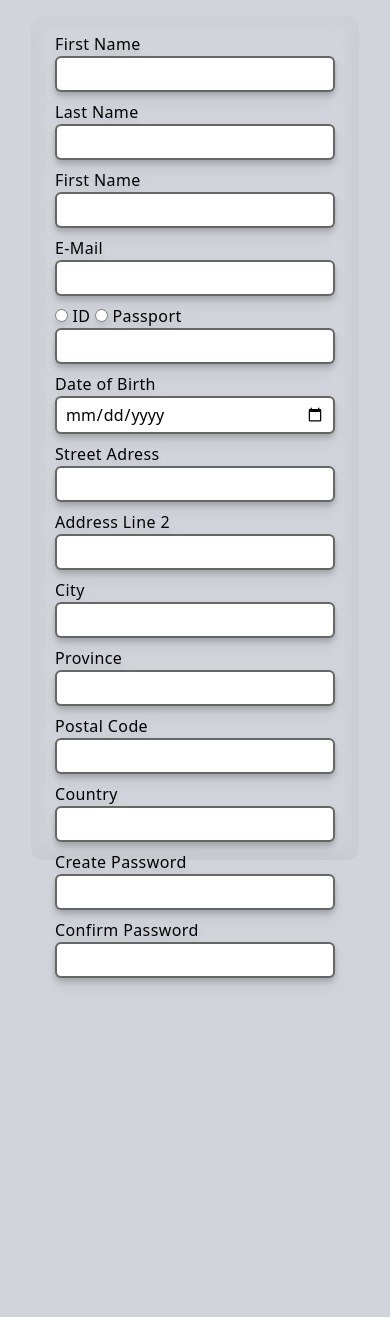
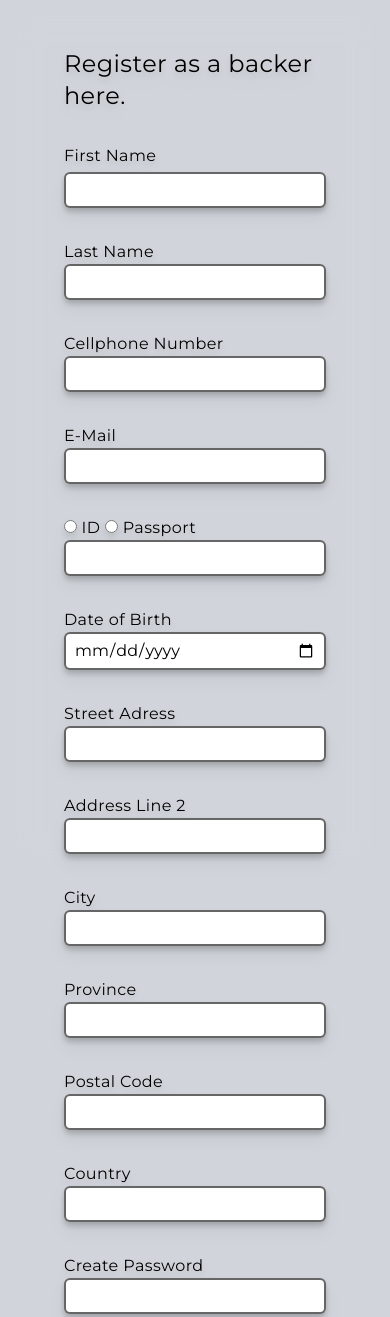
Before and after one commit to ArcaneOracle/backer-registration-form, a website: page src/index.html in a window 390 px wide. Shown: the top 1317 px of the page. Before the commit the page ends 978 px from the top, so only its background shows below. Drawn offline with Linux system fonts and the light colour scheme.

Commit message:
Basic layout done
Finished basic layout on large screens.
Not yet mobile responsive.
Need to fix a bug where autofillers for input fields cover the icon you need to click that let's you choose the date/time, etc...

```diff
--- a/src/index.html
+++ b/src/index.html
@@ -4,38 +4,59 @@
 <head>
   <meta charset="UTF-8">
   <meta name="viewport" content="width=device-width, initial-scale=1.0">
+  <link href="https://fonts.googleapis.com/css?family=Montserrat:400,700" rel="stylesheet">
   <link href="output.css" rel="stylesheet">
+  <style>
+    /* Apply the Montserrat font to elements on your website */
+    body {
+        font-family: 'Montserrat', sans-serif;
+    }
+  </style>
   <title>Backer Registration Form</title>
 </head>
 
 <body class="p-4 px-4 tracking-wide bg-gray-300 xs:bg-green-300 sm:bg-pink-300 md:bg-purple-300 lg:bg-blue-300 xl:bg-red-300 2xl:bg-orange-300">
-  <form class="flex flex-wrap items-center justify-center h-screen m-auto w-11/12 sm:w-5/6 md:w-2/3 lg:1/3 px-6 py-4 rounded-xl space-y-2 drop-shadow-lg backdrop-blur-md hover:backdrop-blur-sm duration-1000 ease-in-out" method="post" enctype="multipart/form-data">
+  <form class="h-screen m-auto w-auto px-6 py-4 rounded-xl backdrop-blur-md hover:backdrop-blur-sm duration-1000 ease-in-out">
+    <div class="flex flex-wrap m-auto w-auto sm:w-5/6 md:w-2/3 lg:1/3 px-6 py-4 rounded-xl drop-shadow-lg backdrop-blur-md hover:backdrop-blur-sm duration-1000 ease-in-out space-y-8">
+      <h1 class="w-full text-2xl">
+        Register as a backer here.
+      </h1>
+
   <!-- FIRST NAME -->
-    <label class="w-full">
+      <div class="w-full md:w-2/5 mr-auto my-auto space-y-1">
+        <label>
           First Name
+        </label>
         <input type="text" class="w-full border-black border-2 border-solid focus:outline-none px-2 py-1 rounded-md border-opacity-60 drop-shadow-md" required>
-    </label>
+      </div>
 
   <!-- LAST NAME -->
-    <label class="w-full">
+      <div class="w-full md:w-2/5 ml-auto my-auto space-y-1">
+        <label>
           Last Name
           <input type="text" class="w-full border-black border-2 border-solid focus:outline-none px-2 py-1 rounded-md border-opacity-60 drop-shadow-md" required>
         </label>
+      </div>
 
   <!-- PHONE -->
-    <label class="w-full">
-      First Name
+      <div class="w-full md:w-2/5 mr-auto my-auto space-y-1">
+        <label>
+          Cellphone Number
           <input type="text" class="w-full border-black border-2 border-solid focus:outline-none px-2 py-1 rounded-md border-opacity-60 drop-shadow-md" required>
         </label>
+      </div>
 
   <!-- EMAIL -->
-    <label class="w-full">
+      <div class="w-full md:w-2/5 ml-auto my-auto space-y-1">
+        <label>
           E-Mail
           <input type="text" class="w-full border-black border-2 border-solid focus:outline-none px-2 py-1 rounded-md border-opacity-60 drop-shadow-md" required>
         </label>
+      </div>
 
   <!-- ID NUMBER/PASSPORT -->
-    <div class="w-full">
+      <div class="w-full md:w-2/5 mr-auto my-auto space-y-1">
+        <div class="">
           <label for="enterID">
             <input type="radio" name="id/passport" id="enterID">
             ID
@@ -47,61 +68,86 @@
           </label>
           <input type="text" class="w-full border-black border-2 border-solid focus:outline-none px-2 py-1 rounded-md border-opacity-60 drop-shadow-md" required>
         </div>
+      </div>
 
   <!-- DATE OF BIRTH -->
-    <label class="w-full">
+      <div class="w-full md:w-2/5 ml-auto my-auto space-y-1">
+        <label>
           Date of Birth
           <input type="date" class="w-full border-black border-2 border-solid focus:outline-none px-2 py-1 rounded-md border-opacity-60 drop-shadow-md" required>
         </label>
+      </div>
 
   <!-- ADDRESS -->
   <!-- STREET ADRESS -->
-    <label class="w-full">
+      <div class="w-full md:w-2/5 mr-auto my-auto space-y-1">
+        <label>
           Street Adress
           <input type="text" class="w-full border-black border-2 border-solid focus:outline-none px-2 py-1 rounded-md border-opacity-60 drop-shadow-md" required>
         </label>
+      </div>
 
   <!-- ADDRESS LINE 2 -->
-    <label class="w-full">
+      <div class="w-full md:w-2/5 ml-auto my-auto space-y-1">
+        <label>
           Address Line 2
           <input type="text" class="w-full border-black border-2 border-solid focus:outline-none px-2 py-1 rounded-md border-opacity-60 drop-shadow-md" required>
         </label>
+      </div>
 
   <!-- CITY -->
-    <label class="w-full">
+      <div class="w-full md:w-2/5 mr-auto my-auto space-y-1">
+        <label>
           City
           <input type="text" class="w-full border-black border-2 border-solid focus:outline-none px-2 py-1 rounded-md border-opacity-60 drop-shadow-md" required>
         </label>
+      </div>
 
   <!-- PROVINCE -->
-    <label class="w-full">
+      <div class="w-full md:w-2/5 ml-auto my-auto space-y-1">
+        <label>
           Province
           <input type="text" class="w-full border-black border-2 border-solid focus:outline-none px-2 py-1 rounded-md border-opacity-60 drop-shadow-md" required>
         </label>
+      </div>
 
   <!-- POSTAL CODE -->
-    <label class="w-full">
+      <div class="w-full md:w-2/5 mr-auto my-auto space-y-1">
+        <label>
           Postal Code
           <input type="text" class="w-full border-black border-2 border-solid focus:outline-none px-2 py-1 rounded-md border-opacity-60 drop-shadow-md" required>
         </label>
+      </div>
 
   <!-- COUNTRY -->
-    <label class="w-full">
+      <div class="w-full md:w-2/5 ml-auto my-auto space-y-1">
+        <label>
           Country
           <input type="text" class="w-full border-black border-2 border-solid focus:outline-none px-2 py-1 rounded-md border-opacity-60 drop-shadow-md" required>
         </label>
+      </div>
 
   <!-- CREATE PASSWORD -->
-    <label class="w-full">
+      <div class="w-full md:w-2/5 mr-auto my-auto space-y-1">
+        <label>
           Create Password
           <input type="password" class="w-full border-black border-2 border-solid focus:outline-none px-2 py-1 rounded-md border-opacity-60 drop-shadow-md" required>
         </label>
+      </div>
 
   <!-- CONFIRM PASSWORD -->
-    <label class="w-full">
+      <div class="w-full md:w-2/5 ml-auto my-auto space-y-1">
+        <label>
           Confirm Password
           <input type="text" class="w-full border-black border-2 border-solid focus:outline-none px-2 py-1 rounded-md border-opacity-60 drop-shadow-md" required>
         </label>
+      </div>
+
+      <!-- Empty DIV -->
+      <div class="w-full text-right m-auto">
+        <button type="submit" class="ml-auto bg-red-600 px-2 py-1 rounded-md ease-in-out duration-300 hover:scale-105 hover:brightness-110">Register</button>
+      </div>
+    </div>
   </form>
 </body>
 
```
Also changed, not shown: src/output.css. Lines whose indentation alone changed are shown as unchanged.
